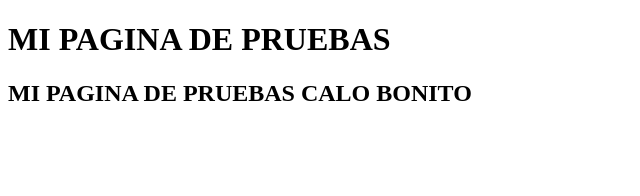
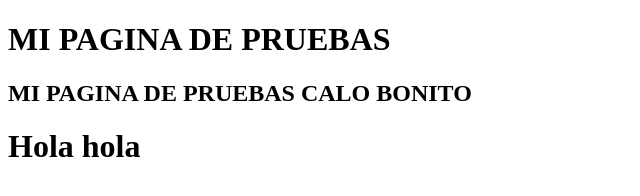
Before and after one commit to willobm/pruebas, a plain HTML site: page index.html in a window 1280 px wide. Shown: the whole page, without its empty margins (0-640 px from the left). Drawn offline with Linux system fonts and the light colour scheme.

Commit message:
Mi primer mensaje

```diff
--- a/index.html
+++ b/index.html
@@ -8,6 +8,7 @@
 <body>
     <h1>MI PAGINA DE PRUEBAS</h1>
     <h2>MI PAGINA DE PRUEBAS CALO BONITO</h2>
+    <h1>Hola hola</h1>
 
 </body>
 </html>
```
